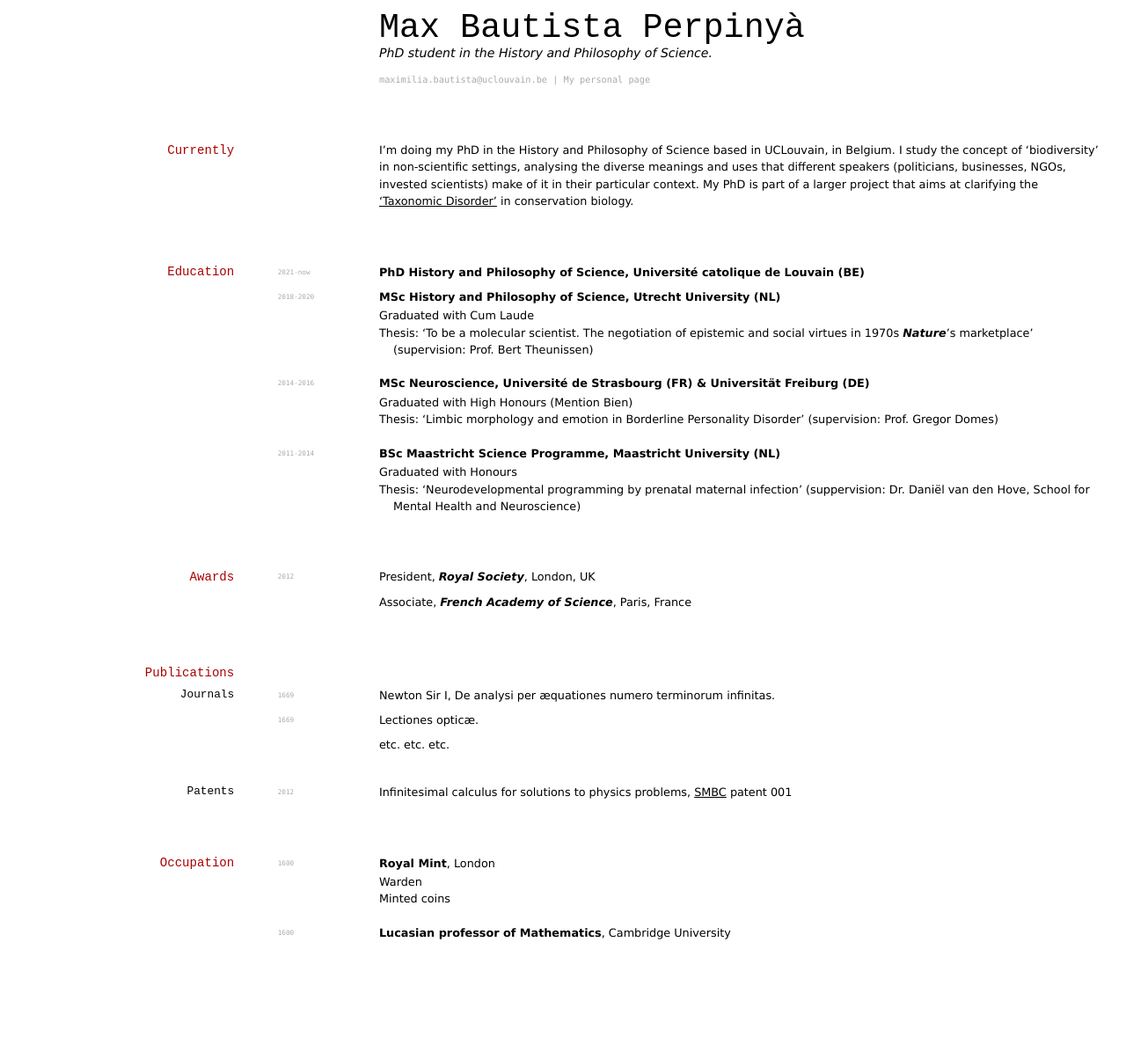
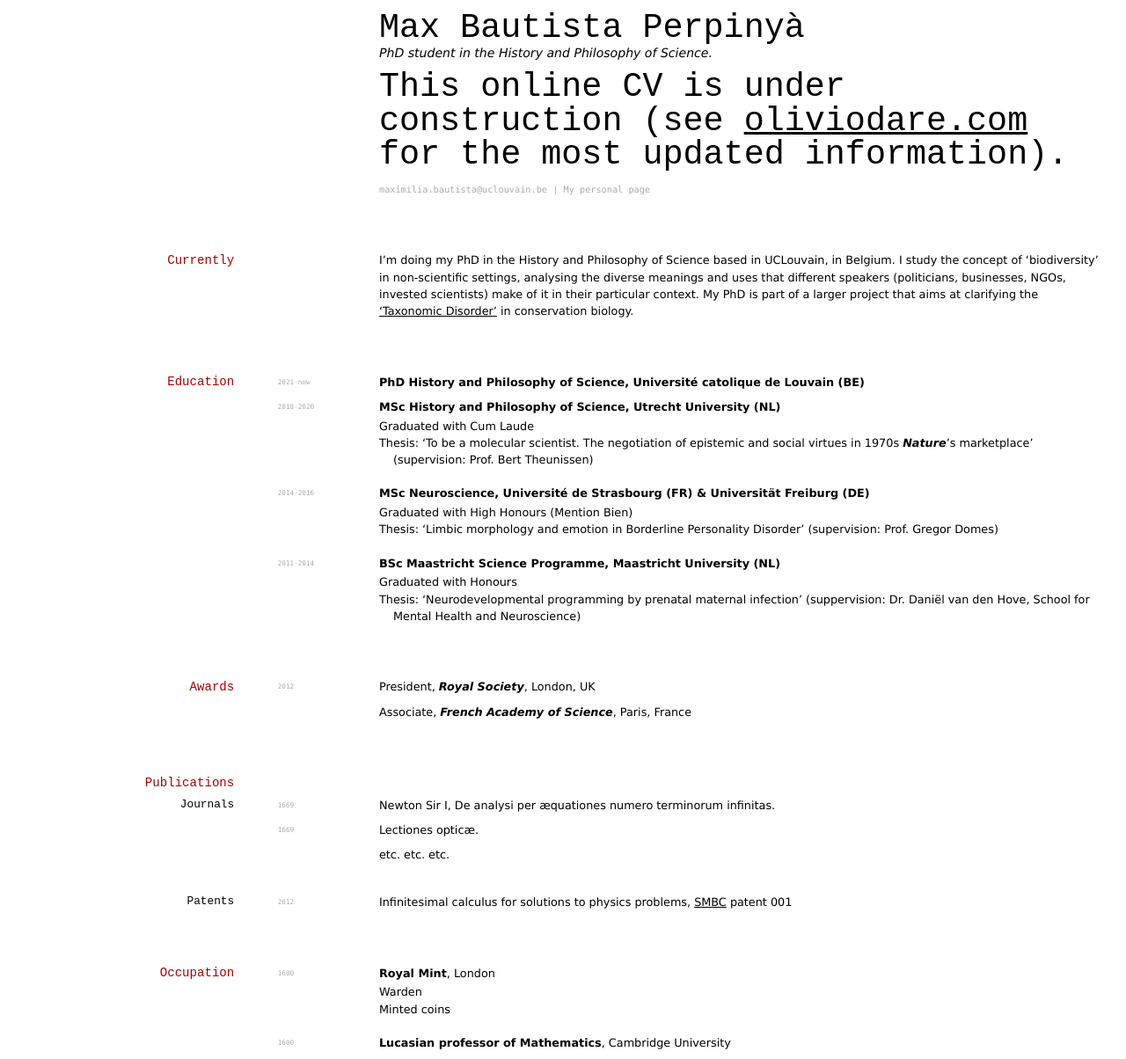
Before and after one commit to elipapa/markdown-cv, a Jekyll site: the page built from index.md, in a window 1280 px wide. Shown: the whole page at 88% size. Built offline with Jekyll 4.4.1, drawn with Linux system fonts in a browser that asks for light colours; before the commit the page ends 1079 px from its top, so only the background shows below that; some of the changed lines change nothing that is shown.

Commit message:
Update index.md

```diff
--- a/index.md
+++ b/index.md
@@ -4,6 +4,9 @@ title: Max Bautista Perpinyà's CV
 ---
 # Max Bautista Perpinyà
 PhD student in the History and Philosophy of Science.
+
+
+# This online CV is under construction (see <a href="https://www.oliviodare.com/">oliviodare.com</a> for the most updated information).
 
 <div id="webaddress">
 <a href="mailto:maximilia.bautista@uclouvain.be">maximilia.bautista@uclouvain.be</a>
@@ -81,4 +84,4 @@ __Lucasian professor of Mathematics__, Cambridge University
 
 <!-- ### Footer
 
-Last updated: May 2013 -->
+Last updated: May 1664 -->
```
